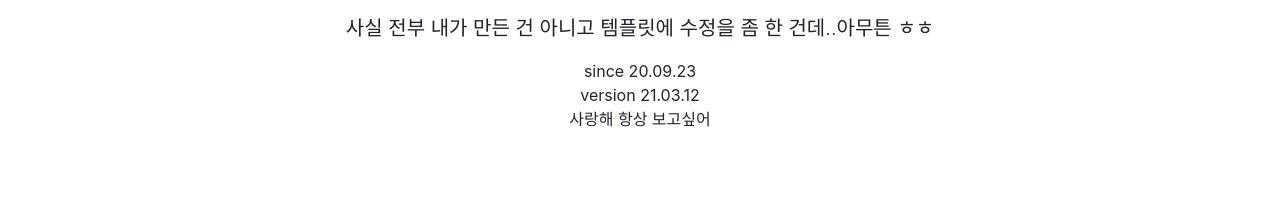
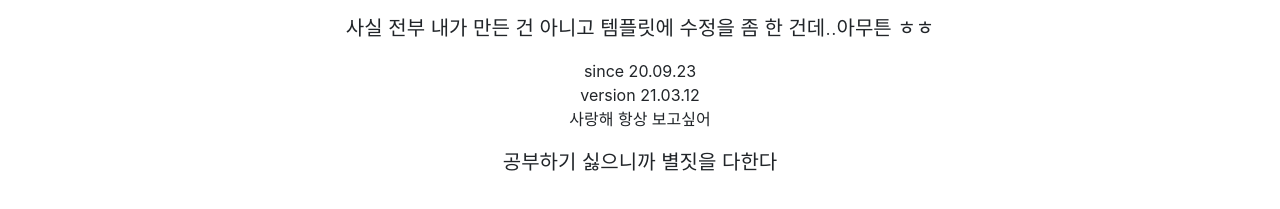
Before and after one commit to jbin08/jbin08.github.io, a website: page index.html in a window 1280 px wide. Shown: the part 193-402 px from the top of the page. Drawn offline with Linux system fonts and the light colour scheme.

Commit message:
Update index.html

```diff
--- a/index.html
+++ b/index.html
@@ -60,7 +60,16 @@
       </div>
     </div>
   </div>
-
+  <!-- Page Content -->
+    <div class="container">
+    <div class="row">
+      <div class="col-lg-12 text-center">
+      <p class="lead">공부하기 싫으니까 별짓을 다한다</p>
+      <ul class="list-unstyled">
+         </ul>
+      </div>
+    </div>
+  </div>
   <!-- Bootstrap core JavaScript -->
   <script src="vendor/jquery/jquery.slim.min.js"></script>
   <script src="vendor/bootstrap/js/bootstrap.bundle.min.js"></script>
```
